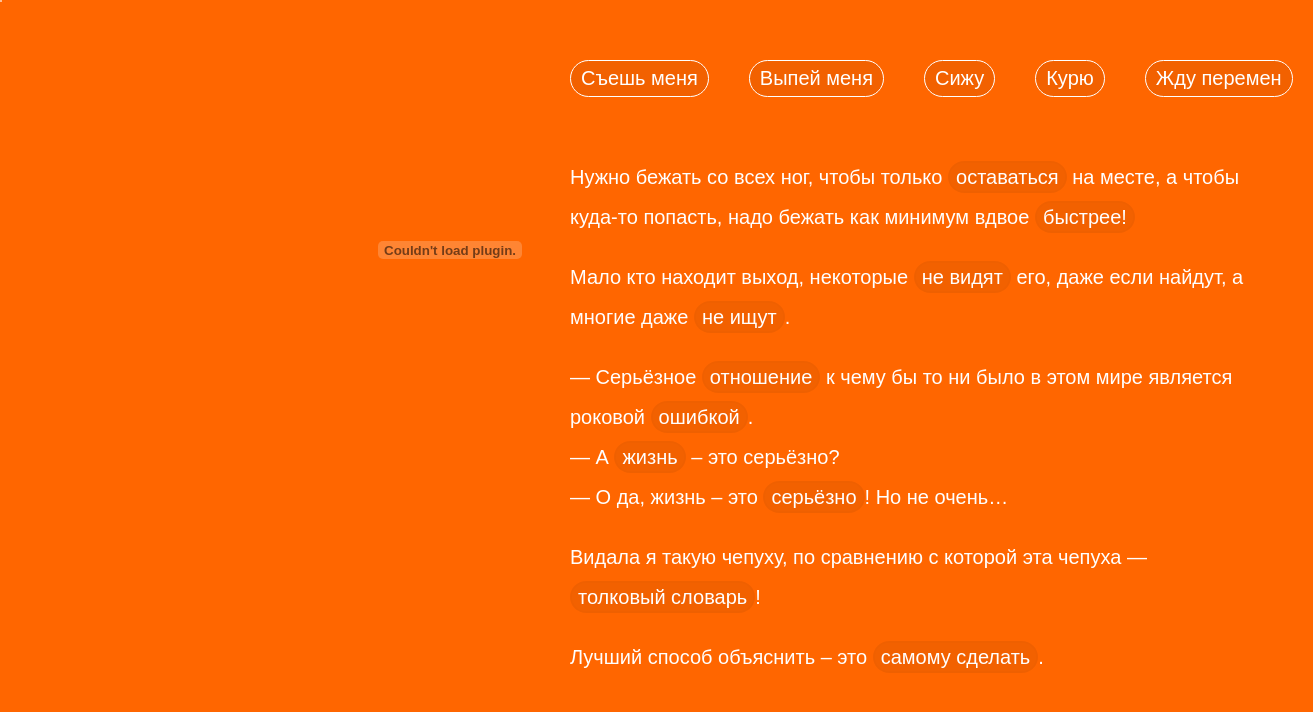
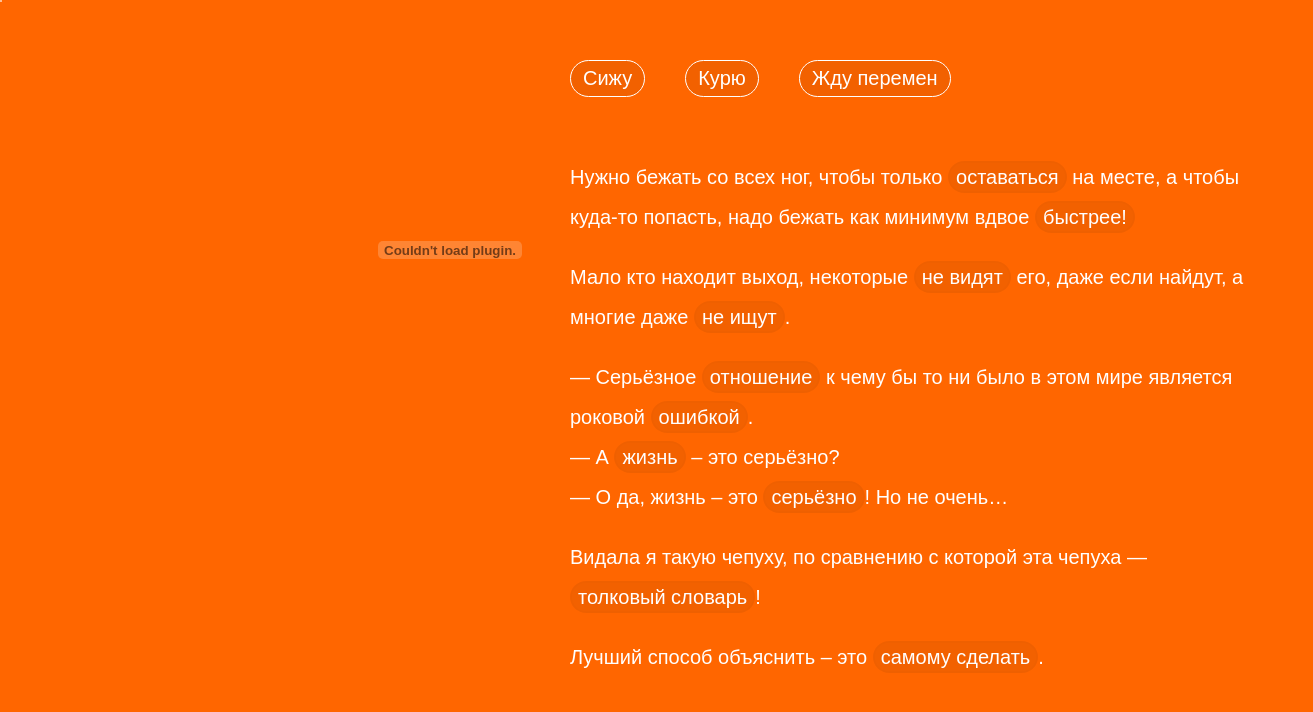
Before and after one commit to js3022/js3022.github.io, a plain HTML site: page index.html in a window 1280 px wide. Shown: the whole page, 1313 px wide, since content can reach past the window. Drawn offline with Linux system fonts and the light colour scheme.

Commit message:
Add files via upload

```diff
--- a/index.html
+++ b/index.html
@@ -16,15 +16,13 @@
 
     <nav>
       <ul class="menu">
-          <li><a href="">Съешь&nbsp;меня</a></li>
-          <li><a href="">Выпей&nbsp;меня</a></li>
         <li><a href="">Сижу</a></li>
         <li><a href="">Курю</a></li>
-          <li><a href="">Жду&nbsp;перемен</a></li>
+        <li><a href="">Жду&nbsp;перемен</a></li>
       </ul>
     </nav>
-
-    <div class="wrapper">        <p>Нужно бежать со всех ног, чтобы только <a href="">оставаться</a> на месте, а чтобы куда-то попасть, надо бежать как минимум вдвое <a href="">быстрее!</a></p>
+    <div class="wrapper">
+    <p>Нужно бежать со всех ног, чтобы только <a href="">оставаться</a> на месте, а чтобы куда-то попасть, надо бежать как минимум вдвое <a href="">быстрее!</a></p>
     <p>Мало кто находит выход, некоторые <a href="">не&nbsp;видят</a> его, даже если найдут, а многие даже <a href="">не&nbsp;ищут</a>.</p>
     <p>— Серьёзное <a href="">отношение</a> к чему бы то ни было в этом мире является роковой <a href="">ошибкой</a>.<br>
     — А <a href="">жизнь</a> – это серьёзно?<br>
--- a/style.css
+++ b/style.css
@@ -31,6 +31,7 @@ body {
 }
 
 .wrapper {
+    min-width: 420px;
     margin: 0;
     padding: 20px;
     font-size: 20px;
@@ -71,7 +72,7 @@ a {
 
 .menu a {
     display: inline-block;
-    padding: 6px 10px;
+    padding: 6px 12px;
     margin: 0 20px;
     color: white;
     font-weight: 400;
```
